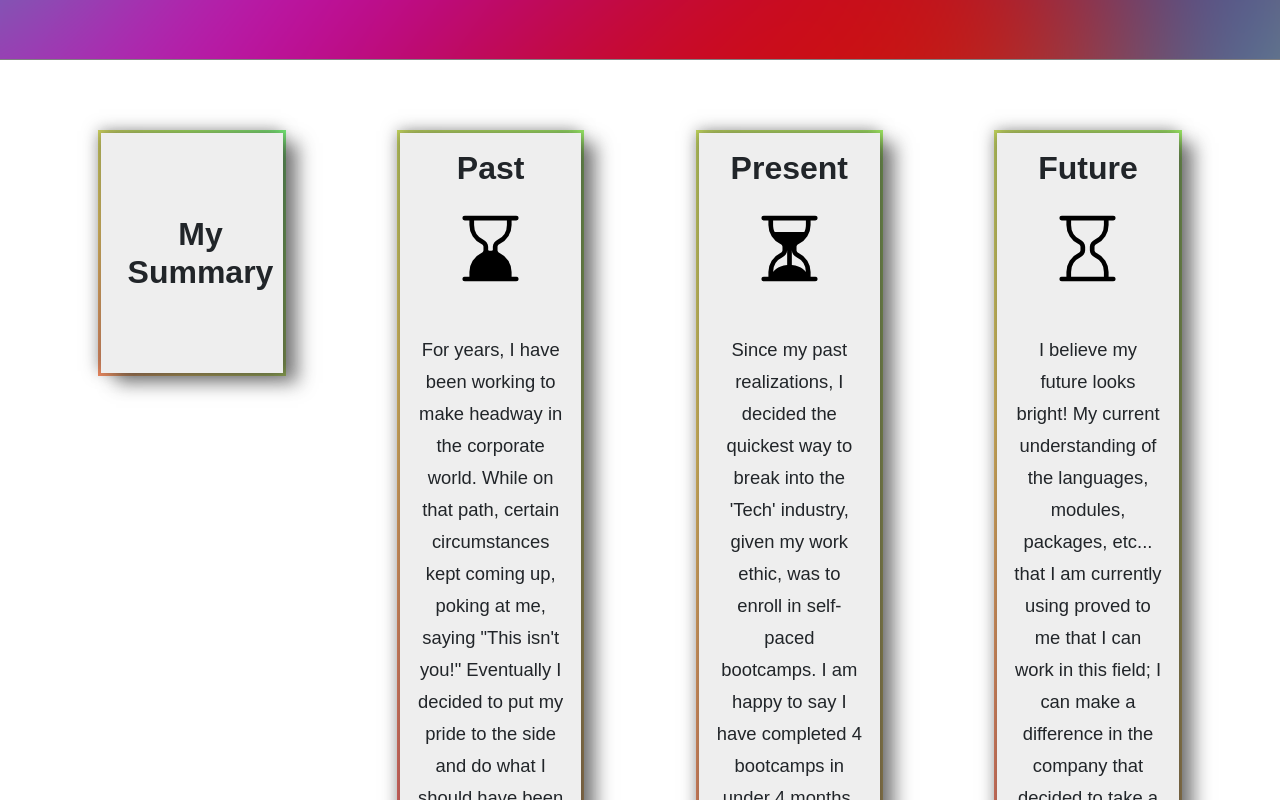
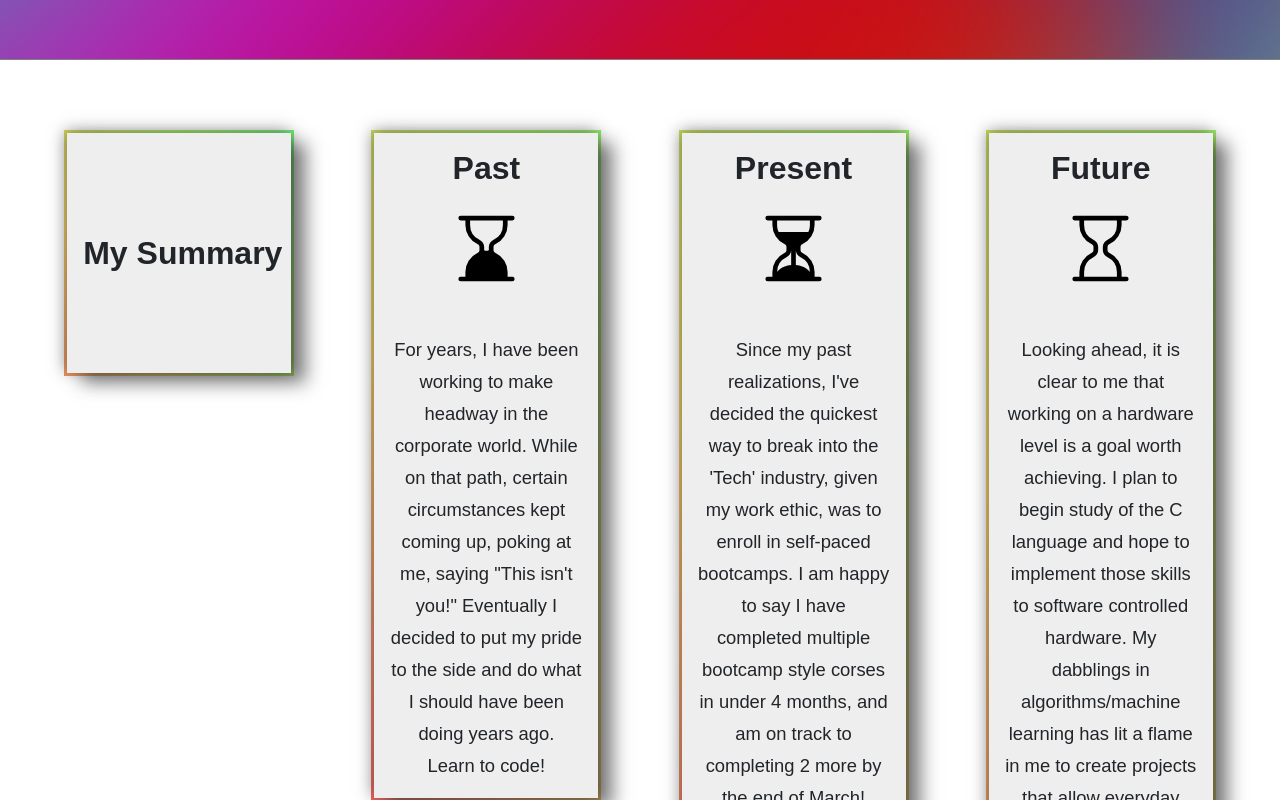
Before and after one commit to StevenSigil/Portfolio, a React (Create React App) app: page / in a window 1280 px wide. Shown: the part 740-1540 px from the top of the page. Built offline with nearby package versions, Linux system fonts and the light colour scheme; a web font is replaced by a local one.

Commit message:
Changed the PastPresFuture sections for gramerical errors and re-did the future section.

```diff
--- a/src/components/PastPresFuture.jsx
+++ b/src/components/PastPresFuture.jsx
@@ -15,6 +15,7 @@ function PastPresFuture() {
               </Container>
             </Container>
           </Col>
+
           <Col md={2}>
             <Container className="test-div">
               <Container className="ppf-top">
@@ -41,13 +42,13 @@ function PastPresFuture() {
                 <Image src={HourglassSplit} alt="Pouring hourglass"  width="75" height='75' />
 
                 <p>
-                  Since my past realizations, I decided the quickest way to
+                  Since my past realizations, I've decided the quickest way to
                   break into the 'Tech' industry, given my work ethic, was to
                   enroll in self-paced bootcamps. I am happy to say I have
-                  completed 4 bootcamps in under 4 months, and am on track to
-                  completing 2 more by March! Additionally, using the
-                  information to build applications that I find interesting, or
-                  accomplish a need for another person.
+                  completed multiple bootcamp style corses in under 4 months, and am on track to
+                  completing 2 more by the end of March! Additionally, I have been busy using the
+                  skills gained to build applications that are interesting, or
+                  fulfill a need for another person.
                 </p>
               </Container>
             </Container>
@@ -61,12 +62,11 @@ function PastPresFuture() {
                 <Image src={Hourglass} alt="Empty hourglass"  width="75" height='75' />
 
                 <p>
-                  I believe my future looks bright! My current understanding of
-                  the languages, modules, packages, etc... that I am currently
-                  using proved to me that I can work in this field; I can make a
-                  difference in the company that decided to take a chance on me;
-                  I can continue to stay educated on the tools that will lead to
-                  a better world!
+                  Looking ahead, it is clear to me that working on a hardware level is a goal worth achieving. I plan to begin study of the C language
+                  and hope to implement those skills to software controlled hardware. My dabblings in algorithms/machine learning has lit a flame in me to
+                  create projects that allow everyday tasks people do, made easier.  I think technologies like Alexa are a great start to goals like mine, however
+                  they seem to lack something on the user level.  I want to find and fix those problems, build public trust in such technologies, and work for a
+                  sustainable, advanced future for everyone.
                 </p>
               </Container>
             </Container>
--- a/src/public/static/css/app.css
+++ b/src/public/static/css/app.css
@@ -120,6 +120,7 @@ font-style: italic;
 }
 .r2-main-container > .row > .col-md-2 {
   margin: 2rem 0;
+  min-width: 20%;
 }
 .test-div {
   /* Inner div for Colored-animated "borders" - see end of doc */
```
